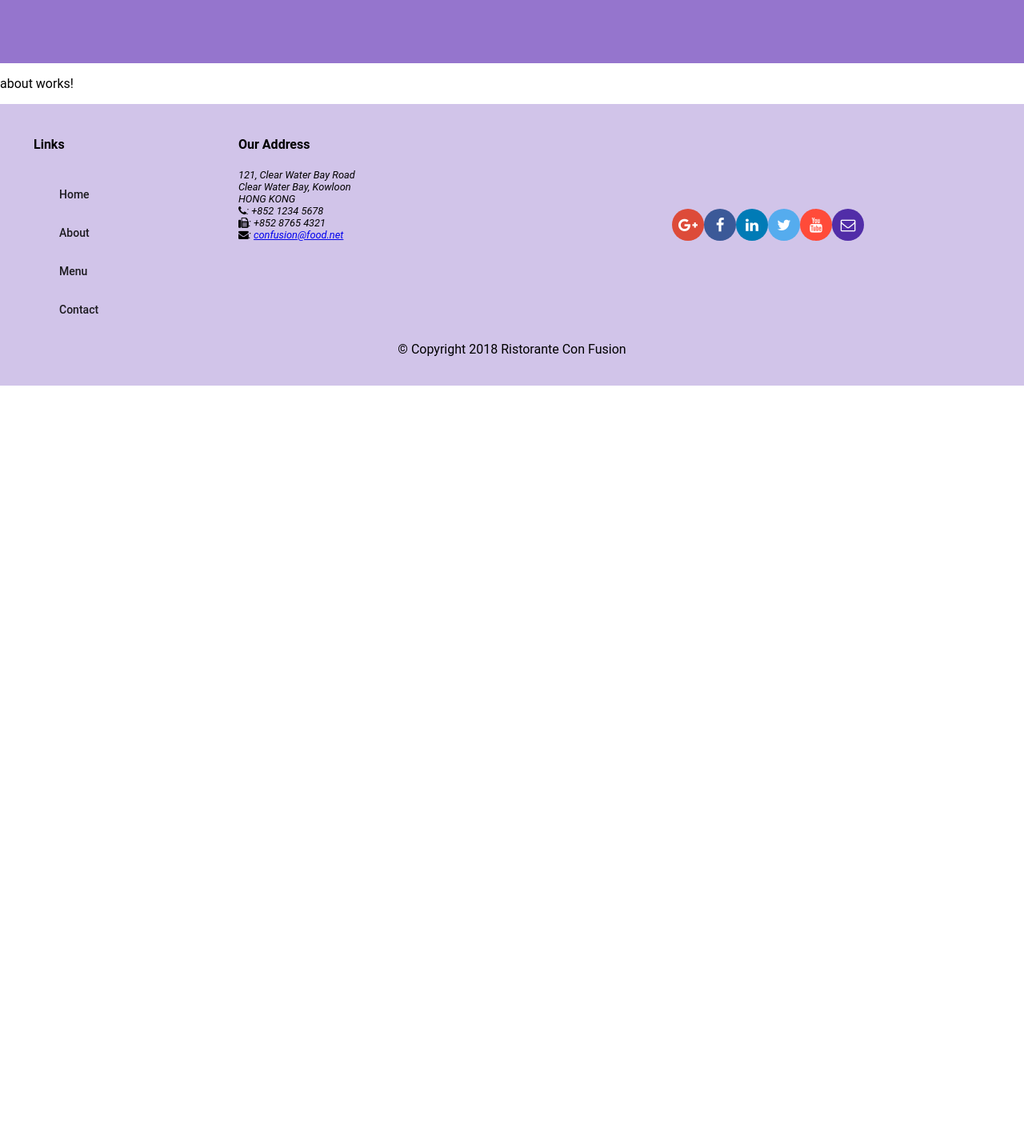
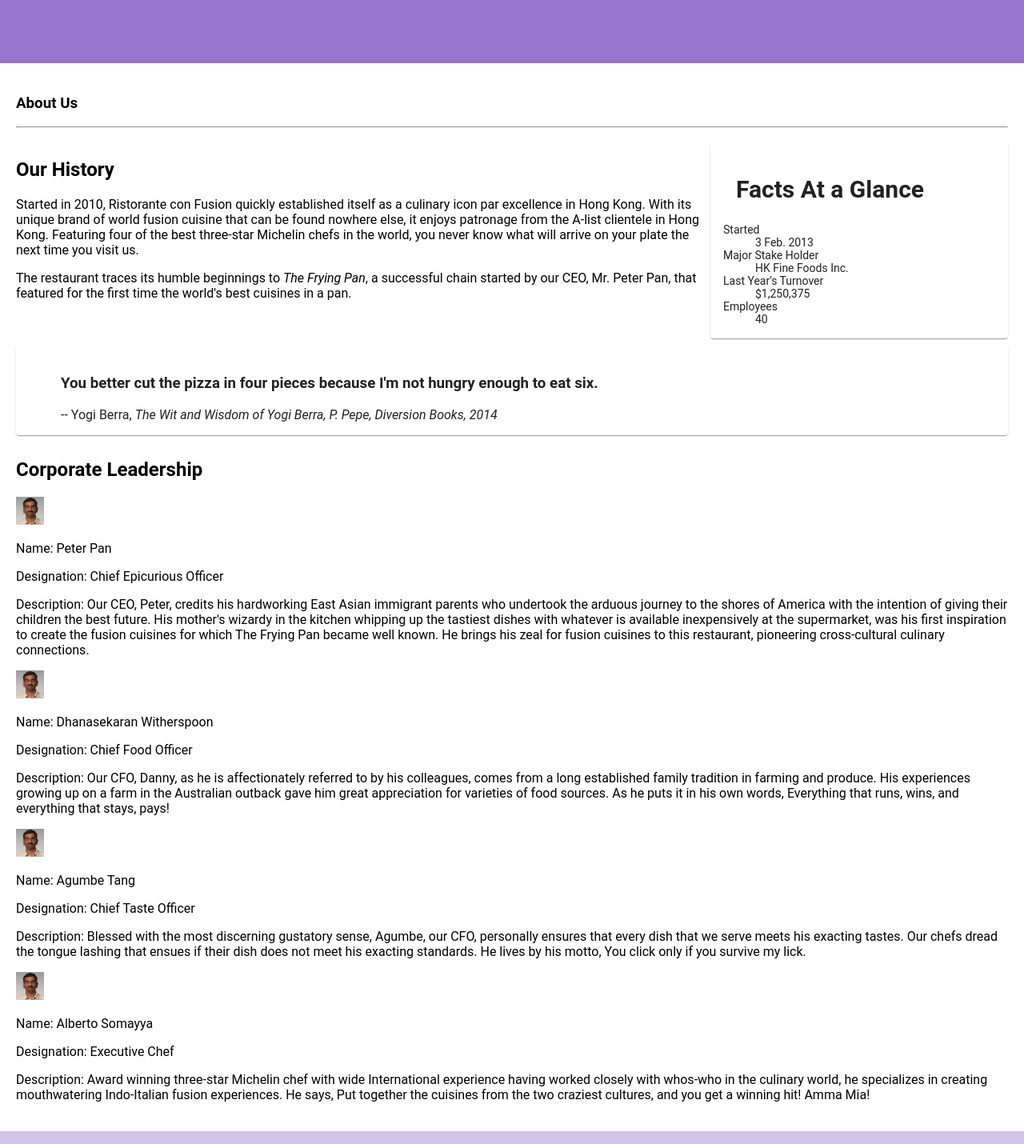
Before and after one commit to Luk4ss/ConFusion, an Angular app: page /about in a window 1280 px wide. Shown: the part 260-1690 px from the top of the page at 80% size. Before the commit the page ends 800 px from the top, so only its background shows below. Built offline with nearby package versions, Linux system fonts and the light colour scheme.

Commit message:
tarefa semana 2 completa e componente Login criado

```diff
--- a/src/app/about/about.component.html
+++ b/src/app/about/about.component.html
@@ -1,3 +1,66 @@
-<p>
-  about works!
-</p>
+<div class="container"
+  fxLayout="column"
+  fxLayoutGap="10px">
+
+  <div fxFlex>
+    <div>
+        <h3>About Us</h3>
+        <hr>
+    </div>
+  </div>
+
+  <div fxFlex>
+    <div fxLayout="column" fxLayout.gt-sm="row">
+      <div fxFlex="70">
+        <h2>Our History</h2>
+        <p>Started in 2010, Ristorante con Fusion quickly established itself as a culinary icon par excellence in Hong Kong. With its unique brand of world fusion cuisine that can be found nowhere else, it enjoys patronage from the A-list clientele in Hong Kong.  Featuring four of the best three-star Michelin chefs in the world, you never know what will arrive on your plate the next time you visit us.</p>
+        <p>The restaurant traces its humble beginnings to <em>The Frying Pan</em>, a successful chain started by our CEO, Mr. Peter Pan, that featured for the first time the world's best cuisines in a pan.</p>
+      </div>
+      <div fxFlex="30">
+        <mat-card>
+          <mat-card-header>
+            <mat-card-title>
+            <h2>Facts At a Glance</h2>
+            </mat-card-title>
+          </mat-card-header>
+          <mat-card-content>
+            <dl>
+              <dt>Started</dt>
+              <dd>3 Feb. 2013</dd>
+              <dt>Major Stake Holder</dt>
+              <dd>HK Fine Foods Inc.</dd>
+              <dt>Last Year's Turnover</dt>
+              <dd>$1,250,375</dd>
+              <dt>Employees</dt>
+              <dd>40</dd>
+            </dl>
+          </mat-card-content>
+        </mat-card>
+      </div>
+    </div>
+  </div>
+
+  <div fxFlex>
+    <mat-card>
+      <blockquote>
+        <h3>You better cut the pizza in four pieces because
+            I'm not hungry enough to eat six.</h3>
+        <footer>-- Yogi Berra,
+          <cite>The Wit and Wisdom of Yogi Berra,
+            P. Pepe, Diversion Books, 2014</cite>
+        </footer>
+      </blockquote>
+    </mat-card>
+  </div>
+
+
+  <div fxFlex>
+    <h2>Corporate Leadership</h2>
+    <div *ngFor="let leader of leaders">
+      <img src="{{leader.image}}" alt="" width="35px" height="35px">
+      <p>Name: {{leader.name}}</p>
+      <p>Designation: {{leader.designation}}</p>
+      <p>Description: {{leader.description}}</p>
+    </div>
+  </div>
+</div>
--- a/src/app/about/about.component.ts
+++ b/src/app/about/about.component.ts
@@ -1,4 +1,6 @@
 import { Component, OnInit } from '@angular/core';
+import { LeaderService } from '../services/leader.service';
+import { Leader } from '../shared/leader';
 
 @Component({
   selector: 'app-about',
@@ -7,9 +9,12 @@
 })
 export class AboutComponent implements OnInit {
 
-  constructor() { }
+  leaders:Leader[];
+
+  constructor(private leaderService: LeaderService) { }
 
   ngOnInit() {
+    this.leaders = this.leaderService.getLeaders();
   }
 
 }
--- a/src/app/app.module.ts
+++ b/src/app/app.module.ts
@@ -22,6 +22,7 @@
 
 import { DishService } from './services/dish.service';
 import { PromotionService } from './services/promotion.service';
+import { LoginComponent } from './login/login.component';
 
 
 @NgModule({
@@ -33,7 +34,8 @@
     FooterComponent,
     HomeComponent,
     AboutComponent,
-    ContactComponent
+    ContactComponent,
+    LoginComponent
   ],
   imports: [
     BrowserModule,
--- a/src/app/header/header.component.html
+++ b/src/app/header/header.component.html
@@ -4,6 +4,8 @@
   <a mat-button routerLink="/about" routerLinkActive="active"><span class="fa fa-info fa-lg"></span> About</a>
   <a mat-button routerLink="/menu" routerLinkActive="active"><span class="fa fa-list fa-lg"></span> Menu</a>
   <a mat-button routerLink="/contact" routerLinkActive="active"><span class="fa fa-address-card fa-lg"></span> Contact</a>
+  <span class="flex-spacer"></span>
+  <a mat-button (click)="openLoginForm()"><span class="fa fa-sign-in fa-lg"></span>Login</a>
 </mat-toolbar>
 
 
--- a/src/app/home/home.component.html
+++ b/src/app/home/home.component.html
@@ -18,8 +18,8 @@
   <p>{{dish.description}}
   </p>
   </mat-card-content>
+  </mat-card>
 
-  </mat-card>
     <mat-card *ngIf="promotion" fxFlex>
       <mat-card-header>
         <div mat-card-avatar></div>
@@ -32,6 +32,20 @@
         <p>{{promotion.description}}
         </p>
       </mat-card-content>
-    </mat-card>
+  </mat-card>
+
+  <mat-card *ngIf="leader" fxFlex>
+      <mat-card-header>
+        <div mat-card-avatar></div>
+          <mat-card-title>
+            <h3>{{leader.name | uppercase}} - {{leader.designation | uppercase }} -</h3>
+          </mat-card-title>
+      </mat-card-header>
+      <img mat-card-image src={{leader.image}} alt={{leader.name}}>
+      <mat-card-content>
+        <p>{{leader.description}}
+        </p>
+      </mat-card-content>
+  </mat-card>
 
 </div>
--- a/src/app/home/home.component.ts
+++ b/src/app/home/home.component.ts
@@ -3,6 +3,8 @@
 import { DishService } from '../services/dish.service';
 import { Promotion } from '../shared/promotion';
 import { PromotionService } from '../services/promotion.service';
+import { Leader } from '../shared/leader';
+import { LeaderService } from '../services/leader.service';
 
 @Component({
   selector: 'app-home',
@@ -13,14 +15,17 @@
 
   dish: Dish;
   promotion:Promotion;
+  leader:Leader;
 
   constructor(
         private dishService: DishService,
-        private promotionService: PromotionService) { }
+        private promotionService: PromotionService,
+        private leaderService: LeaderService) { }
 
   ngOnInit() {
     this.dish = this.dishService.getFeaturedDish();
     this.promotion = this.promotionService.getFeaturedPromotion();
+    this.leader = this.leaderService.getFeaturedLeader();
   }
 
 }
--- /dev/null
+++ b/src/app/login/login.component.html
@@ -0,0 +1,3 @@
+<p>
+  login works!
+</p>
--- /dev/null
+++ b/src/app/login/login.component.ts
@@ -0,0 +1,15 @@
+import { Component, OnInit } from '@angular/core';
+
+@Component({
+  selector: 'app-login',
+  templateUrl: './login.component.html',
+  styleUrls: ['./login.component.scss']
+})
+export class LoginComponent implements OnInit {
+
+  constructor() { }
+
+  ngOnInit() {
+  }
+
+}
--- /dev/null
+++ b/src/app/services/leader.service.ts
@@ -0,0 +1,24 @@
+import { Injectable } from '@angular/core';
+import { Leader } from '../shared/leader';
+import { LEADERS } from '../shared/leaders';
+
+
+@Injectable({
+  providedIn: 'root'
+})
+export class LeaderService {
+
+  constructor() { }
+
+  getLeaders():Leader[]{
+    return LEADERS;
+  }
+
+  getLeader(id: string): Leader{
+     return LEADERS.filter((leader) => leader.id === id)[0];
+  }
+
+  getFeaturedLeader(): Leader{
+      return LEADERS.filter((leader) => leader.featured)[0];
+  }
+}
--- /dev/null
+++ b/src/app/shared/leader.ts
@@ -0,0 +1,9 @@
+export class Leader{
+    id: string
+    name: string
+    image: string
+    designation: string
+    abbr: string
+    featured: boolean
+    description: string
+}
--- /dev/null
+++ b/src/app/shared/leaders.ts
@@ -0,0 +1,44 @@
+import {Leader} from './leader';
+
+export const LEADERS: Leader[] = [
+    {
+      id: '0',
+      name: 'Peter Pan',
+      image: '/assets/images/alberto.png',
+      designation: 'Chief Epicurious Officer',
+      abbr: 'CEO',
+      featured: false,
+      // tslint:disable-next-line:max-line-length
+      description: 'Our CEO, Peter, credits his hardworking East Asian immigrant parents who undertook the arduous journey to the shores of America with the intention of giving their children the best future. His mother\'s wizardy in the kitchen whipping up the tastiest dishes with whatever is available inexpensively at the supermarket, was his first inspiration to create the fusion cuisines for which The Frying Pan became well known. He brings his zeal for fusion cuisines to this restaurant, pioneering cross-cultural culinary connections.'
+    },
+    {
+      id: '1',
+      name: 'Dhanasekaran Witherspoon',
+      image: '/assets/images/alberto.png',
+      designation: 'Chief Food Officer',
+      abbr: 'CFO',
+      featured: false,
+      // tslint:disable-next-line:max-line-length
+      description: 'Our CFO, Danny, as he is affectionately referred to by his colleagues, comes from a long established family tradition in farming and produce. His experiences growing up on a farm in the Australian outback gave him great appreciation for varieties of food sources. As he puts it in his own words, Everything that runs, wins, and everything that stays, pays!'
+    },
+    {
+      id: '2',
+      name: 'Agumbe Tang',
+      image: '/assets/images/alberto.png',
+      designation: 'Chief Taste Officer',
+      abbr: 'CTO',
+      featured: false,
+      // tslint:disable-next-line:max-line-length
+      description: 'Blessed with the most discerning gustatory sense, Agumbe, our CFO, personally ensures that every dish that we serve meets his exacting tastes. Our chefs dread the tongue lashing that ensues if their dish does not meet his exacting standards. He lives by his motto, You click only if you survive my lick.'
+    },
+    {
+      id: '3',
+      name: 'Alberto Somayya',
+      image: '/assets/images/alberto.png',
+      designation: 'Executive Chef',
+      abbr: 'EC',
+      featured: true,
+      // tslint:disable-next-line:max-line-length
+      description: 'Award winning three-star Michelin chef with wide International experience having worked closely with whos-who in the culinary world, he specializes in creating mouthwatering Indo-Italian fusion experiences. He says, Put together the cuisines from the two craziest cultures, and you get a winning hit! Amma Mia!'
+    }
+  ];
```
Also changed, not shown: src/app/login/login.component.scss (added), 2 other files (tests, documents, lock files or other folders).
